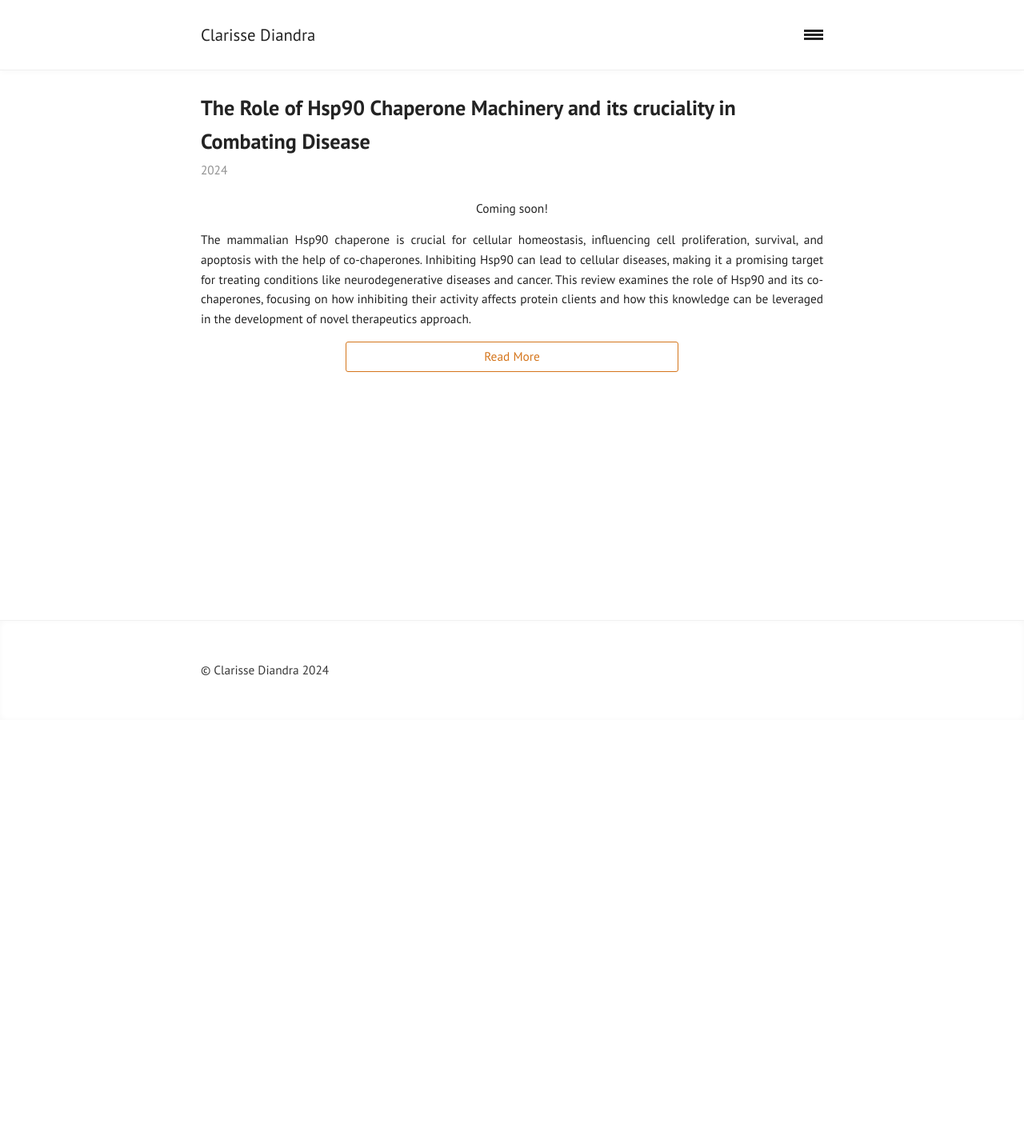
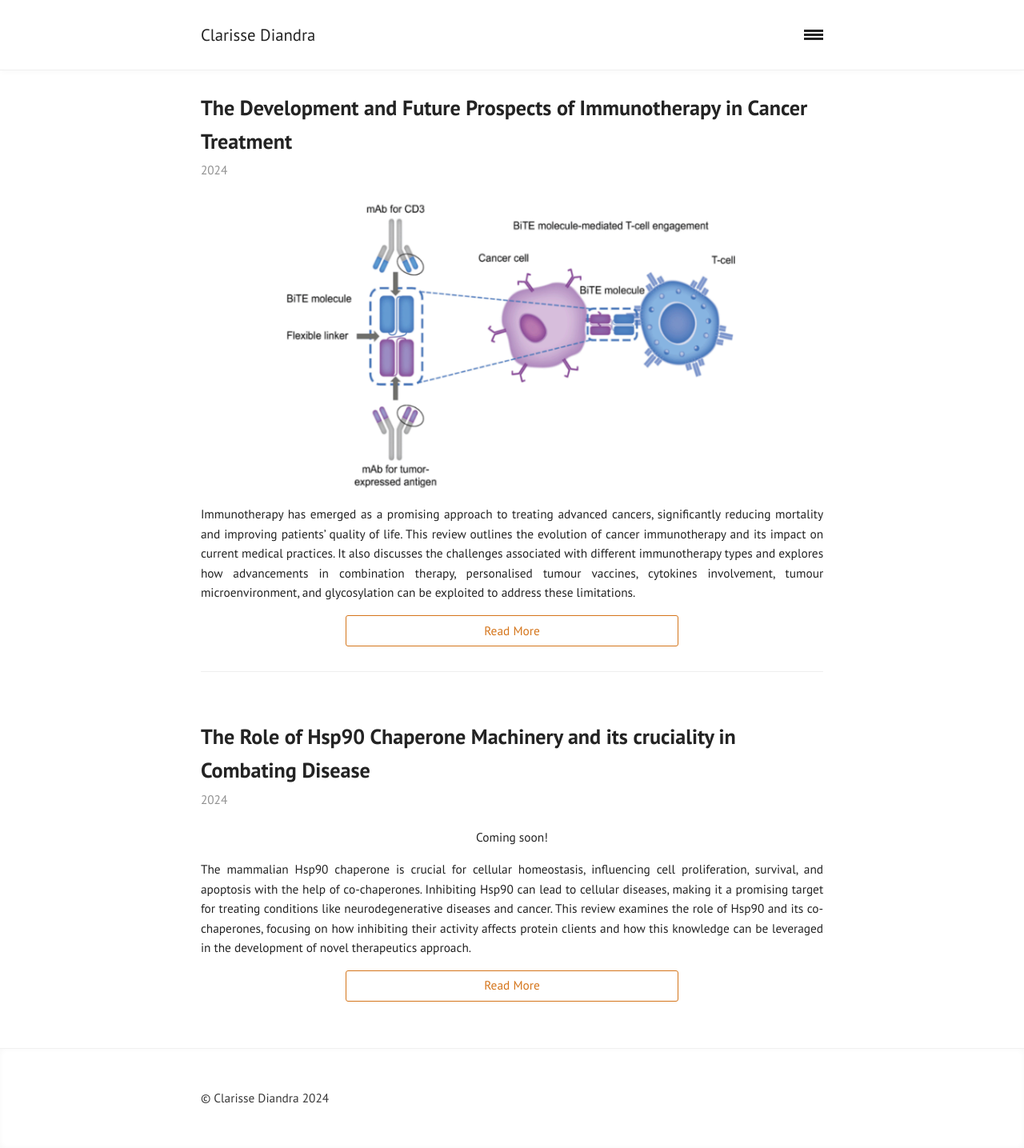
Before and after one commit to clarissediandra/clarissediandra.github.io, a Jekyll site: the page built from reviews.html, in a window 1280 px wide. Shown: the whole page at 80% size. Built offline with Jekyll 4.4.1, drawn with Linux system fonts in a browser that asks for light colours; before the commit the page ends 900 px from its top, so only the background shows below that.

Commit message:
Added immunotherapy lit review

```diff
--- /dev/null
+++ b/_posts/reviews/2024-10-14-immunotherapy.md
@@ -0,0 +1,14 @@
+---
+title: "The Development and Future Prospects of Immunotherapy in Cancer Treatment"
+layout: post
+categories: Reviews
+---
+
+![Immunotherapy Project Cover](/assets/img/reviews/immunotherapy/cover.png){: width="75%" }
+
+Immunotherapy has emerged as a promising approach to treating advanced cancers, significantly reducing mortality and improving patients' quality of life. This review outlines the evolution of cancer immunotherapy and its impact on current medical practices. It also discusses the challenges associated with different immunotherapy types and explores how advancements in combination therapy, personalised tumour vaccines, cytokines involvement, tumour microenvironment, and glycosylation can be exploited to address these limitations.
+
+
+<div style="width: 100%; display: flex; justify-content: center;">
+  <embed src="/assets/docs/reviews/immunotherapy/The Development and Future Prospects of Immunotherapy in Cancer Treatment.pdf" width="90%" height="800px" type="application/pdf">
+</div>
```
Also changed, not shown: _posts/reviews/2024-08-22-hsp.md (+1 -1 lines), assets/img/reviews/immunotherapy/cover.png (added), 1 other file.
